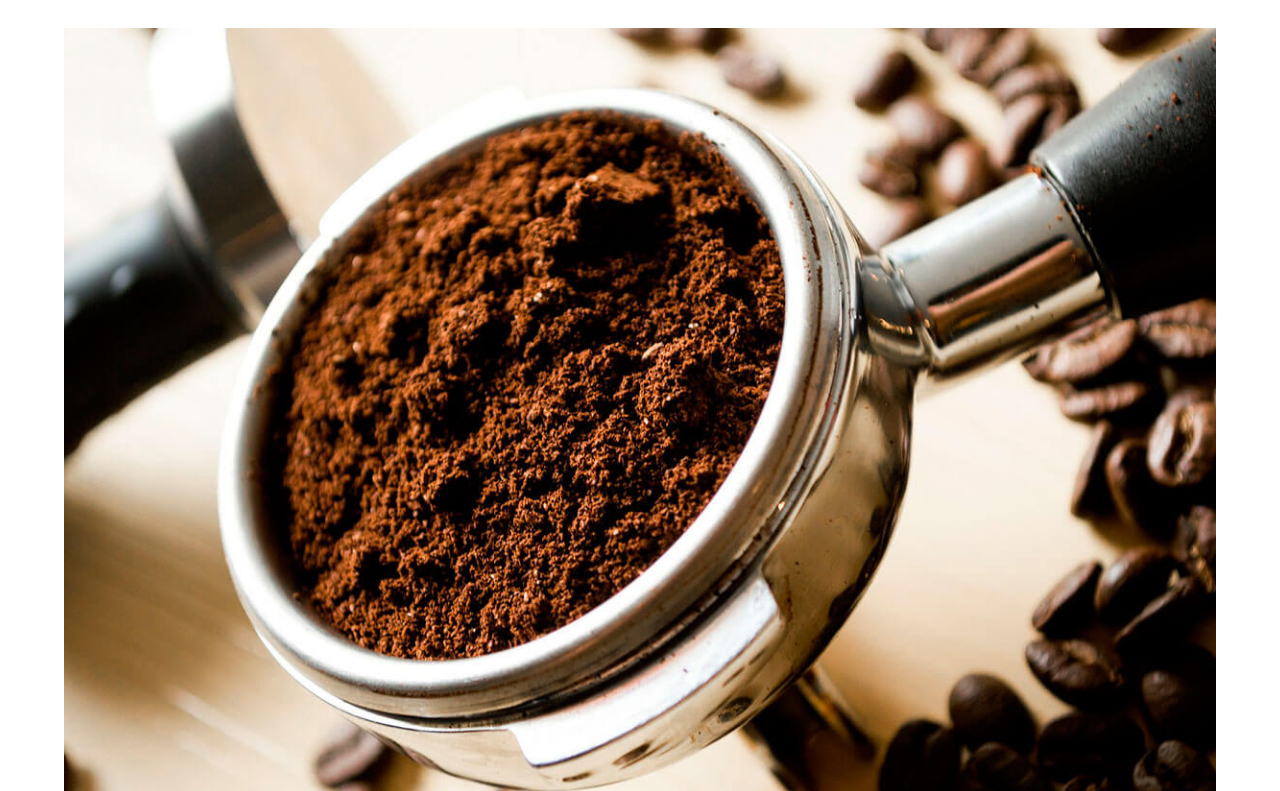
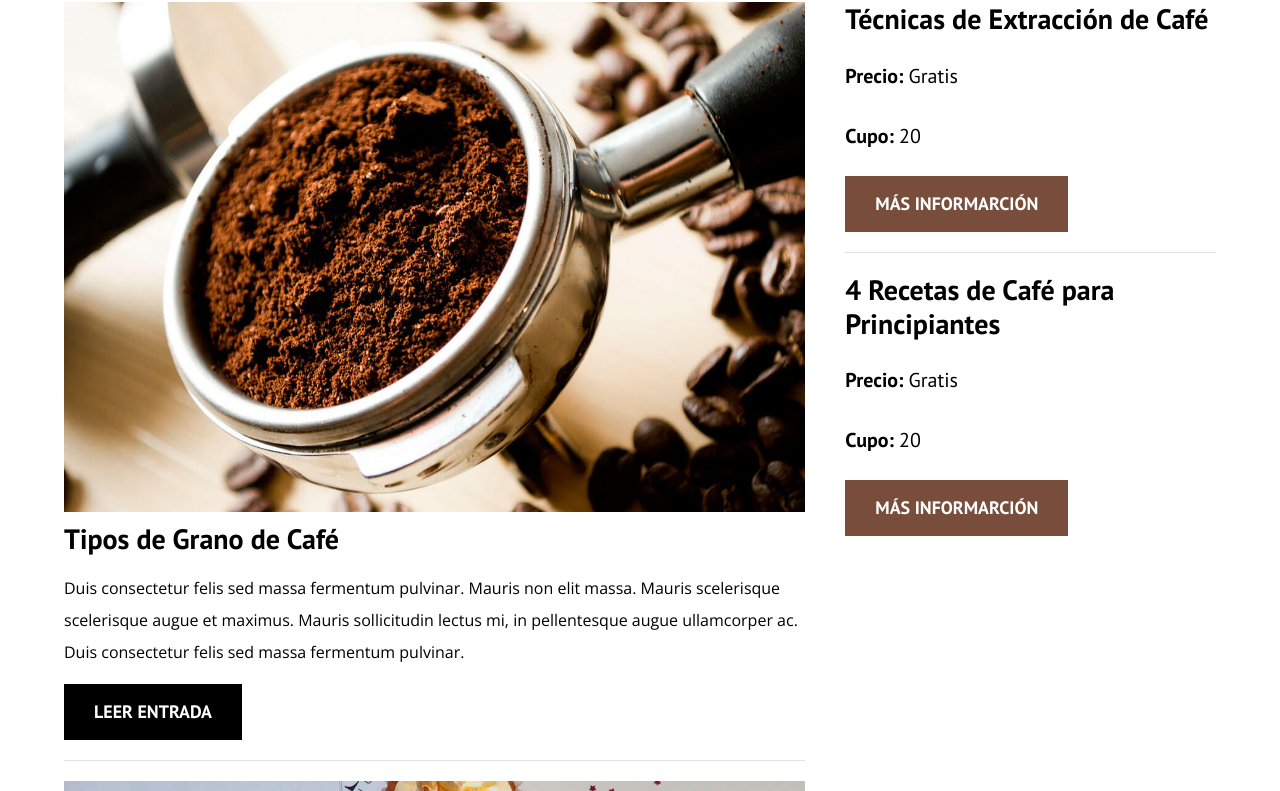
Before and after one commit to MonRoberto/BlogCafe, a plain HTML site: page index.html in a window 1280 px wide. Shown: the part 700-1491 px from the top of the page. Drawn offline with nearby package versions, Linux system fonts and the light colour scheme.

Commit message:
Creando la Barra Lateral

```diff
--- a/css/style.css
+++ b/css/style.css
@@ -9,7 +9,7 @@
 }
 html {
     box-sizing: border-box;
-    font-size: 62.5%; /* 1|rem = 10px */
+    font-size: 62.5%; /* 1 rem = 10px */
 }
 *, *:before, *:after {
     box-sizing: inherit;
@@ -21,8 +21,8 @@ body {
 }
 /* Globales */
 .contenedor {
-    max-width: 120rem;
-    width: 90%;
+    /*max-width: 120rem;*/
+    width: min(90%, 120rem);
     margin: 0 auto;
 }
 a {
@@ -30,6 +30,7 @@ a {
 }
 h1, h2, h3, h4 {
     font-family: var(--fuenteHeading);
+    line-height: 1.2;
 }
 h1 {
     font-size: 4.8rem;
@@ -74,8 +75,9 @@ img {
         margin-top: 20rem;
     }
 }
-
-
+.barra {
+    padding-top: 4rem;
+}
 @media (min-width: 768px) {
     .barra {
         display: flex;
@@ -131,7 +133,7 @@ img {
     font-weight: 700;
     margin-bottom: 2rem;
 }
-@media (min-width:768) {
+@media (min-width:768px) {
     .boton {
         display: inline-block;
     }
@@ -139,3 +141,28 @@ img {
 .boton--primario {
     background-color: var(--negro);
 }
+.boton--secundario {
+    background-color: var(--primario);
+}
+.cursos {
+    list-style: none;
+}
+.widget-curso {
+    border-bottom: 1px solid var(--gris);
+    margin-bottom: 2rem;
+}
+.widget-curso:last-of-type {
+    border: none;
+    margin-bottom: 0;
+}
+.widget-curso__label {
+    font-family: var(--fuenteHeading);
+    font-weight: bold;
+}
+.widget-curso__info {
+    font-weight: 400; /* O regular */
+}
+.widget-curso__label,
+.widget-curso__info {
+    font-size: 2rem;
+}
--- a/index.html
+++ b/index.html
@@ -31,7 +31,7 @@
             <p class="no-margin">Aprende de los expertos con las mejores recetas y consejos</p>
         </div>
     </header>
-    <div class="contenedor contenido-pricipal">
+    <div class="contenedor contenido-principal">
         <main class="blog">
             <h3>Nuestro Blog</h3>
             <article class="entrada">
@@ -78,6 +78,30 @@
         </main>
         <aside class="sidebar">
             <h3>Nuestros Cursos y Talleres</h3>
+
+            <ul class="cursos no-padding">
+                <li class="widget-curso">
+                    <h4 class="no-margin">Técnicas de Extracción de Café</h4>
+                    <p class="widget-curso__label">Precio:
+                        <span class="widget-curso__info">Gratis</span>
+                    </p>
+                    <p class="widget-curso__label">Cupo:
+                        <span class="widget-curso__info">20</span>
+                    </p>
+                    <a href="entrada.html" class="boton boton--secundario">Más Informarción</a>
+                </li>
+
+                <li class="widget-curso"></li>
+                    <h4 class="no-margin">4 Recetas de Café para Principiantes</h4>
+                    <p class="widget-curso__label">Precio:
+                        <span class="widget-curso__info">Gratis</span>
+                    </p>
+                    <p class="widget-curso__label">Cupo:
+                        <span class="widget-curso__info">20</span>
+                    </p>
+                    <a href="entrada.html" class="boton boton--secundario">Más Informarción</a>
+                </li>
+            </ul>
         </aside>
     </div>
 </body>
```
